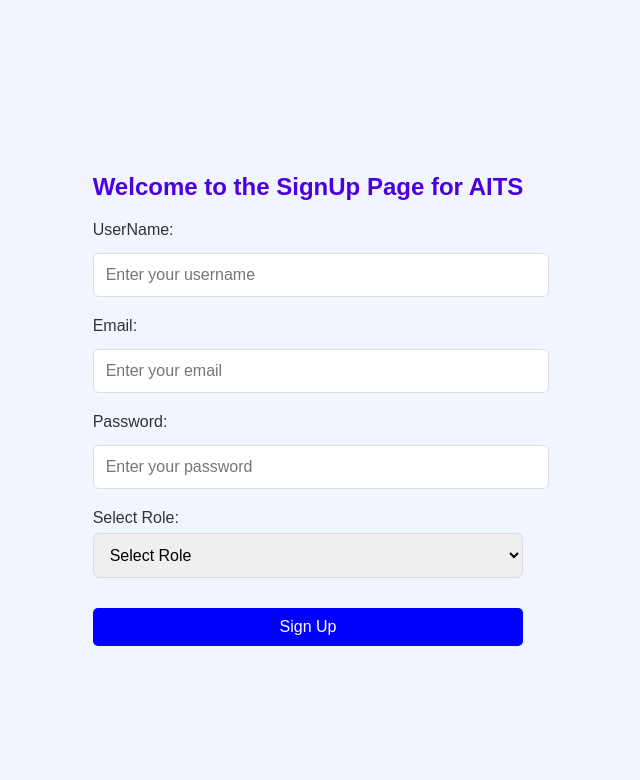
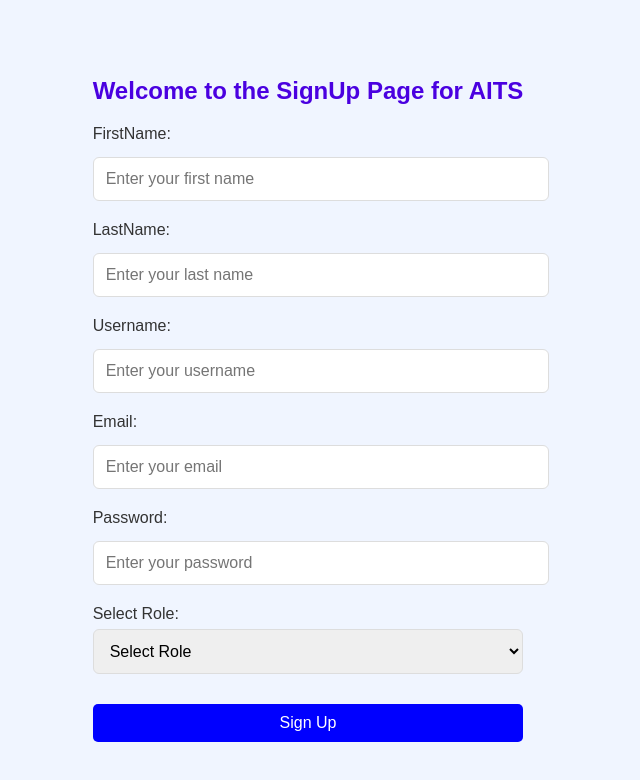
Before and after one commit to Wolfhaize/aits_project, a React (Create React App) app in the folder FRONTEND/aits-system/: page /signup in a window 1280 px wide. Shown: the top 780 px of the page, without its empty margins (332-972 px from the left). Built offline with nearby package versions, Linux system fonts and the light colour scheme.

Commit message:
Added student number and registeration number labels

```diff
--- a/FRONTEND/aits-system/src/Components/Signup/Signup.jsx
+++ b/FRONTEND/aits-system/src/Components/Signup/Signup.jsx
@@ -12,10 +12,13 @@ function SignupPage(){
     /* managing the input values*/
     /* when the component loads at first, no role is selected */
     const[ role, setRole] = useState('');
+    const[firstname,setfirstname] = useState('')
+    const[lastname,setlastname] = useState('')
     const[username, setUsername] = useState('');
     const[email, setEmail] = useState('');
     const[password, setPassword] = useState('');
     const[studentId, setStudentId] = useState('');
+    const[RegisterationId, setRegisterationId] = useState('')
     const[lecturerId, setLecturerId] = useState('');
     const[registrarId, setRegistrarId] = useState('');
 
@@ -33,12 +36,12 @@ function SignupPage(){
 
 
         /*This requires all fields to be filled before procedding with the form submission*/
-        if (!role || !username|| !email || !password ){
+        if (!role || !username|| !email || !password ||!firstname ||!lastname){
           alert('Please fill in the required fields!');
           return;
         }
         /*check if the role specific ID is provided*/
-        if ((role === 'student' &&!studentId)||
+        if ((role === 'student' &&!studentId &&!RegisterationId)||
             (role === 'lecturer' &&!lecturerId)||
             (role === 'registrar' &&!registrarId)){
               alert('Please provide a valid &{role} Id.');
@@ -52,6 +55,7 @@ function SignupPage(){
           username,
           email,
           password,
+
           };
 
           /* where the server will send the input data*/
@@ -76,8 +80,28 @@ function SignupPage(){
             {/* <form  onSubmit = {handleSignUp}></form>*/}
             <form className='signUp form' onSubmit = {handleSubmit}>
               <div className='inputArea'>
-                {/* area for the username*/}
-                <label htmlFor="username">UserName:</label>
+
+                <label htmlFor="firstname">FirstName: </label>
+                <input
+                type="text"
+                id='firstname'
+                placeholder='Enter your first name'
+                value={firstname}
+                onChange={(e) => setfirstname(e.target.value)}
+                required
+                />
+                <label htmlFor="lastname">LastName: </label>
+                <input
+                type="text"
+                id='lastname'
+                placeholder='Enter your last name'
+                value={lastname}
+                onChange={(e) => setlastname(e.target.value)}
+                required
+                />
+
+
+                <label htmlFor="username">Username:</label>
                 <input
                 type="text"
                 id='username'
@@ -112,6 +136,7 @@ function SignupPage(){
 
 
 
+
                 {/* Role Selection */}
                 <label htmlFor="role">Select Role:</label>
                 <select
@@ -131,14 +156,23 @@ function SignupPage(){
                 {/*onChange, when the user types in it, it updates the studentId or lecturerId or registrarId state*/}
                   {role === 'student' &&(
                     <div>
-                      <label> Student ID</label>
+                      <label> Student number</label>
                       <input
                         type="text"
                         value = {studentId}
                         onChange = {(evt) => setStudentId(evt.target.value)}
-                        placeholder = 'Enter your Student ID'
+                        placeholder = 'Enter your Student number'
                         required
                         />
+                      <label> Registeration number</label>
+                      <input
+                        type="text"
+                        value = {studentId}
+                        onChange = {(evt) => setRegisterationId(evt.target.value)}
+                        placeholder = 'Enter your Registeration number'
+                        required
+                        />
+
                     </div>
                   )}
 
```
